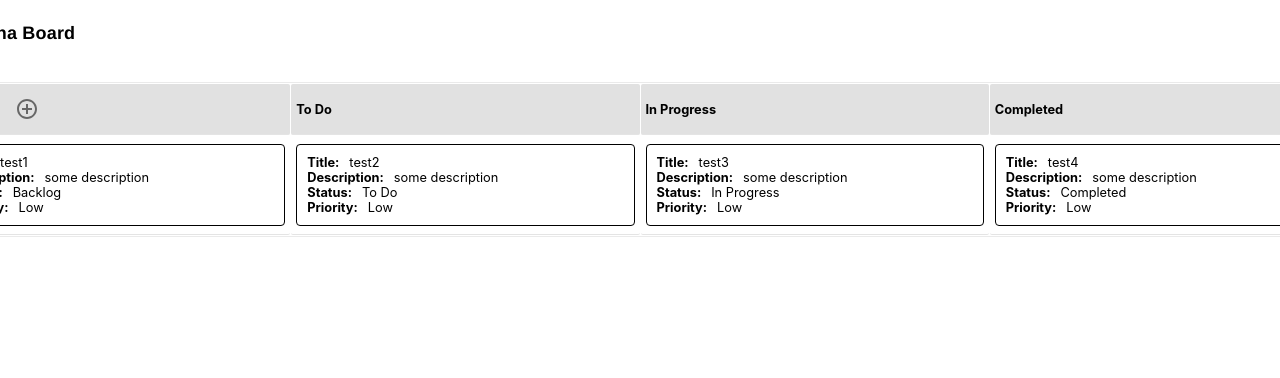
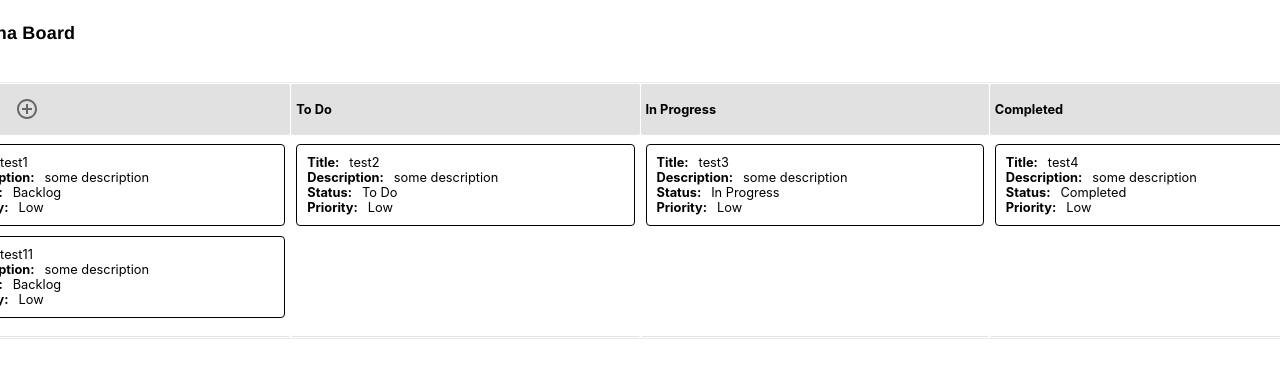
Before and after one commit to Tiinzzy/react-projects, a React (Create React App) app in the folder kanban-board/: page / in a window 1280 px wide. Shown: the top 378 px of the page. Built offline with nearby package versions, Linux system fonts and the light colour scheme; the HTML template or start-up script is replaced by a standard one.

Commit message:
made some changes to fix the drag and drop

```diff
--- a/kanban-board/src/components/KanbanTable.js
+++ b/kanban-board/src/components/KanbanTable.js
@@ -8,8 +8,15 @@ import BacklogDialog from './BacklogDialog';
 import './style.css';
 
 const KANBAN_HEADERS = ['Backlog', 'To Do', 'In Progress', 'Completed'];
-const SAMPLE = [[{ title: 'test1', description: 'some description', status: 'Backlog', priority: 'Low' }], [{ title: 'test2', description: 'some description', status: 'To Do', priority: 'Low' }],
-[{ title: 'test3', description: 'some description', status: 'In Progress', priority: 'Low' }], [{ title: 'test4', description: 'some description', status: 'Completed', priority: 'Low' }]];
+const SAMPLE = [
+    [{ title: 'test1', description: 'some description', status: 'Backlog', priority: 'Low' }, { title: 'test11', description: 'some description', status: 'Backlog', priority: 'Low' }],
+    [{ title: 'test2', description: 'some description', status: 'To Do', priority: 'Low' }],
+    [{ title: 'test3', description: 'some description', status: 'In Progress', priority: 'Low' }],
+    [{ title: 'test4', description: 'some description', status: 'Completed', priority: 'Low' }]];
+
+
+const draggedTask = {};
+const droppedLocation = {}
 
 export default function KanbanTable() {
     const dragItem = useRef();
@@ -18,16 +25,17 @@ export default function KanbanTable() {
     const [openDialog, setOpenDialog] = useState(false);
 
 
-    const dragStart = (e, position) => {
-        dragItem.current = position;
-        // console.log(position, 1)
-        // console.log(e.target.innerHTML, '<<');
+    const dragStart = (e, columnId, taskId) => {
+        draggedTask.columnId = columnId;
+        draggedTask.taskId = taskId;
+        dragItem.current = columnId;
+        console.log('draggedTask', draggedTask);
     };
 
     const dragEnter = (e, position) => {
         dragOverItem.current = position;
-        // console.log(position, 2)
-        // console.log(e.target.innerHTML, '<<');
+        droppedLocation.columnId = position;
+        console.log('droppedLocation', droppedLocation)
     };
 
     const drop = (e) => {
@@ -39,6 +47,7 @@ export default function KanbanTable() {
         dragOverItem.current = null;
         setList(copyListItems);
         e.preventDefault();
+        console.log(draggedTask, ' ==> ', droppedLocation);
     };
 
     const handleOpenDialog = () => {
@@ -77,13 +86,13 @@ export default function KanbanTable() {
                                 </th>
                             ))}
                         </tr>
-                        <tr>
+                        <tr valign='top'>
                             {list && list.map((item, index) => (
                                 <td key={index}
                                     width='25%'>{item.map((e, i) => (
-                                        <div style={{ border: 'solid 1px black', display: 'flex', flexDirection: 'column', padding: 10, borderRadius: 4 }}
+                                        <div style={{ border: 'solid 1px black', display: 'flex', flexDirection: 'column', padding: 10, borderRadius: 4, marginBottom:10 }}
                                             draggable
-                                            onDragStart={(e) => dragStart(e, index)}
+                                            onDragStart={(e) => dragStart(e, index, i)}
                                             onDragEnter={(e) => dragEnter(e, index)}
                                             onDragEnd={drop}
                                             key={i}>
```
